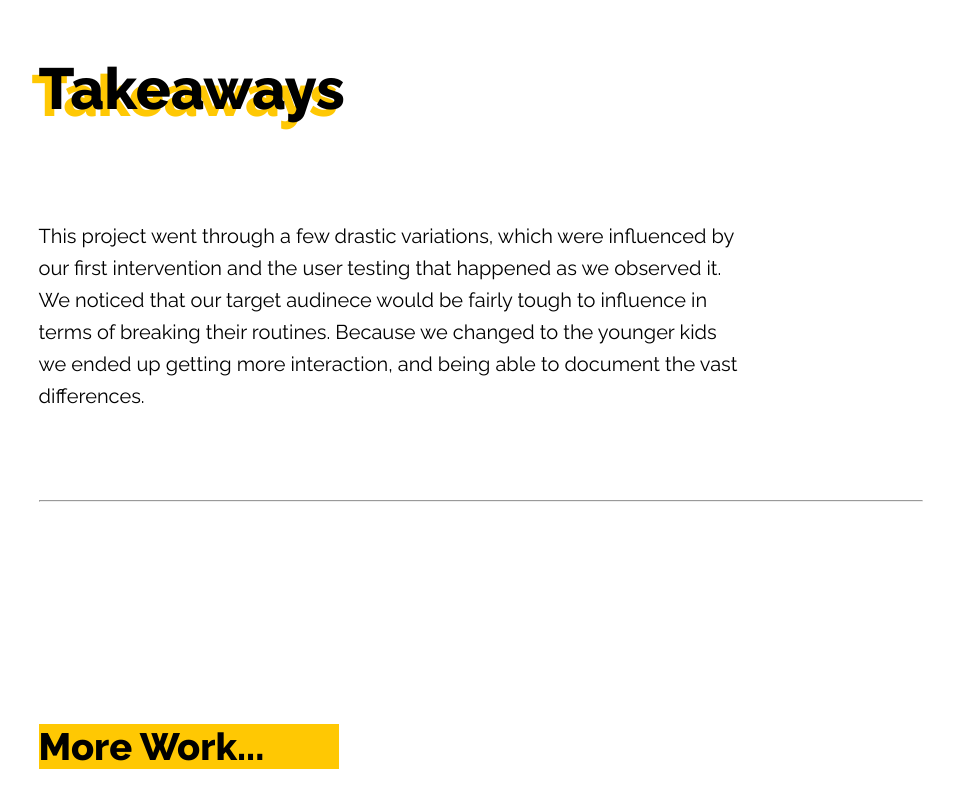
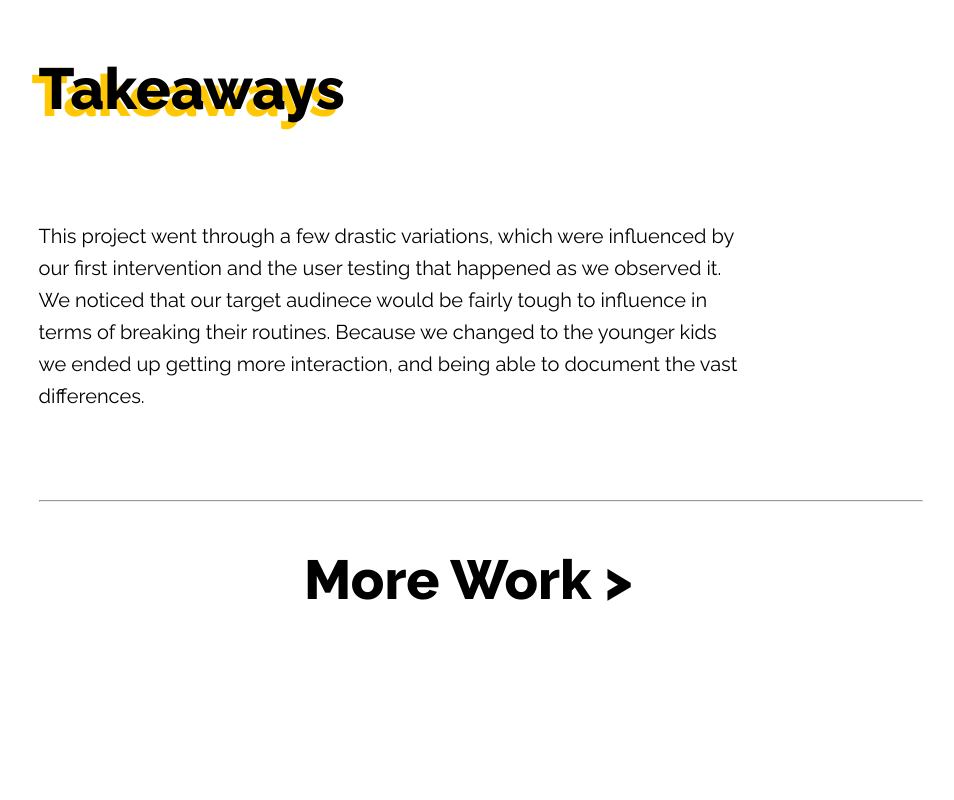
Before and after one commit to isabel-anguera/Web-Portfolio, a plain HTML site: page ISFS.html in a window 1280 px wide. Shown: the part 9357-10157 px from the top of the page, without its empty margins (159-1113 px from the left). After the commit the page ends 10013 px from the top, so only its background shows below. Drawn offline with Linux system fonts and the light colour scheme.

Commit message:
LinkISFS Fix

```diff
--- a/ISFS-stylesheet.css
+++ b/ISFS-stylesheet.css
@@ -1,6 +1,6 @@
 
 
-h1, h2, h3, p, li {
+h1, h2, h3, p, li, a {
 	font-family: raleway;
 }
 
@@ -239,6 +239,21 @@ hr {
 	top:0;
 }
 
+#section-more {
+	margin-top: 5%;
+}
+
+#more-work {
+	font-size: 55px;
+	padding-top: 15%;
+	margin-left: 30%;
+	font-weight: 800;
+	padding-bottom: 5%;
+	user-select: none;
+
+	/*color: #e16e79;*/
+}
+
 ::-webkit-scrollbar {
   width: 10px;
 }
--- a/ISFS.html
+++ b/ISFS.html
@@ -191,7 +191,7 @@
 
 
 		<div id = "section-more">
-			<h2> More Work... </h2>
+			<a id = "more-work" href = "index.html"> More Work > </a>
 		</div>
 	</div>
 
```
Also changed, not shown: MachineTranslationPart1.html (+1 -1 lines).
